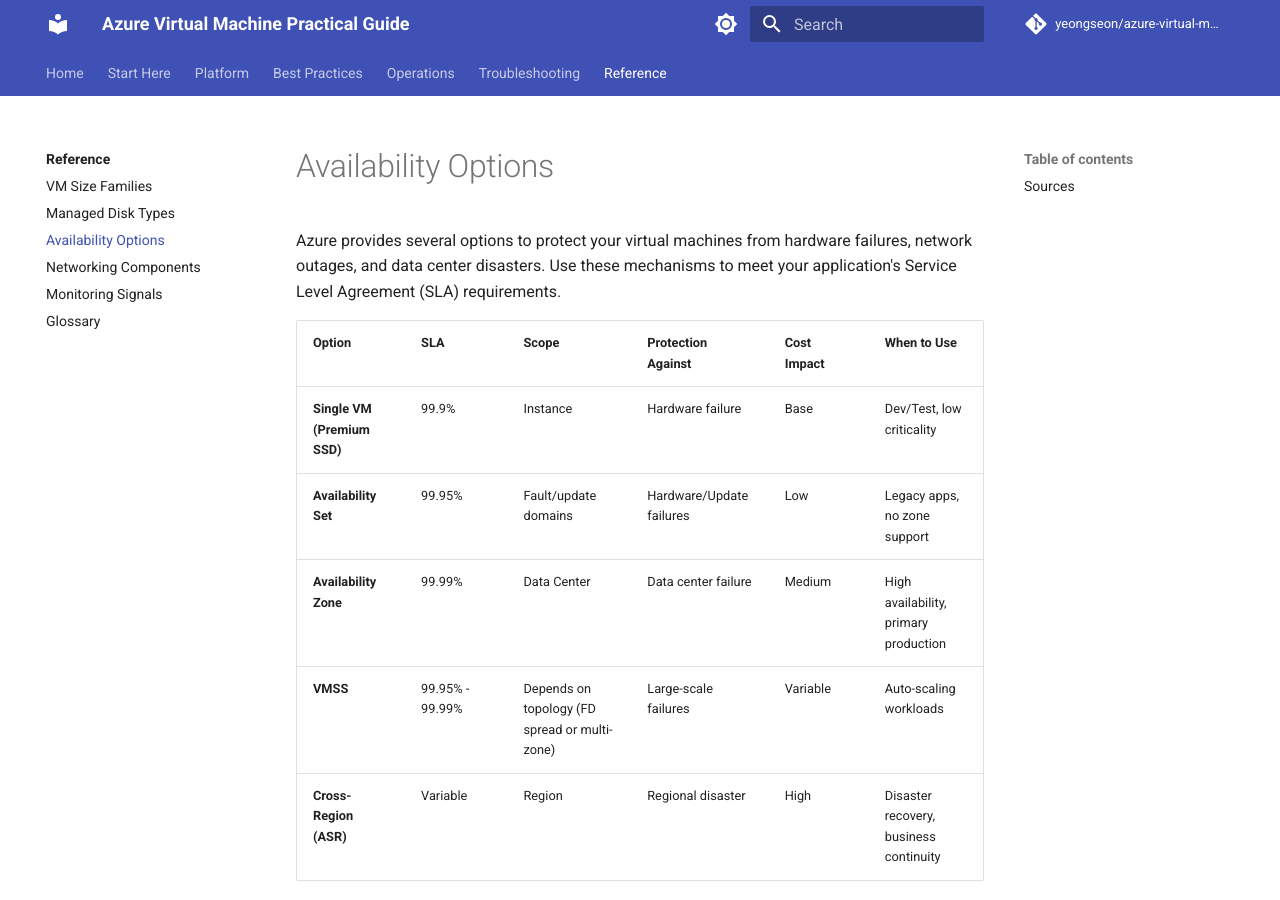
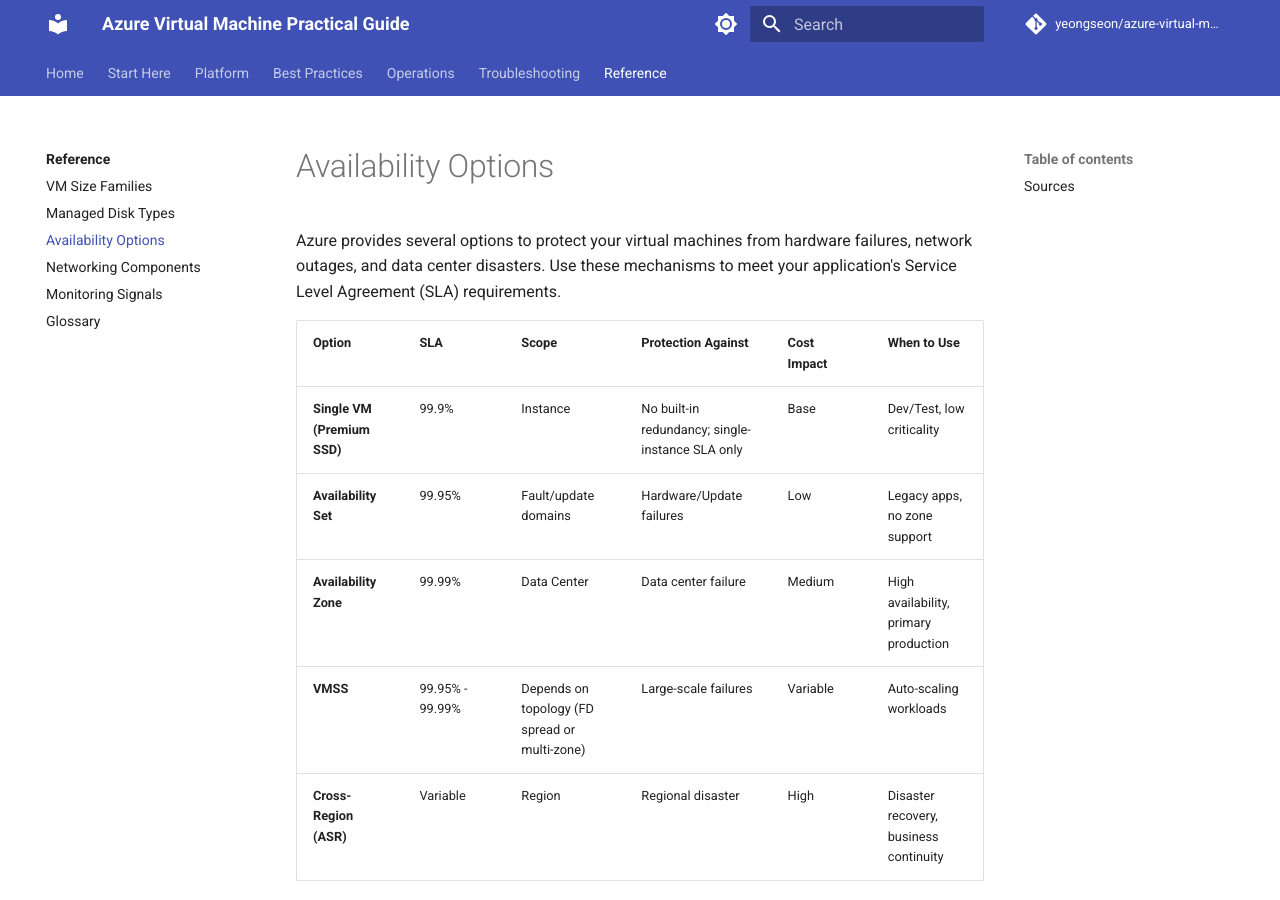
Before and after one commit to yeongseon/azure-virtual-machine-practical-guide, an MkDocs documentation site: the page built from docs/reference/availability-options.md, in a window 1280 px wide and 900 px high. Built offline with MkDocs 1.6.1 and Material for MkDocs 9.7.7, drawn with Linux system fonts in a browser that asks for light colours; comment, search, counter and statistics services are not loaded.

Commit message:
fix: correct single-VM availability wording — no built-in redundancy
- availability-and-resiliency.md: 'Single rack/hardware failure' → 'No built-in redundancy; single-instance SLA only'
- availability-options.md: 'Hardware failure' → 'No built-in redundancy; single-instance SLA only'

Per MS Learn, single VMs with Premium SSD get a 99.9% SLA but do not provide redundancy like availability sets or zones.

```diff
--- a/docs/reference/availability-options.md
+++ b/docs/reference/availability-options.md
@@ -4,7 +4,7 @@ Azure provides several options to protect your virtual machines from hardware fa
 
 | Option | SLA | Scope | Protection Against | Cost Impact | When to Use |
 | :--- | :--- | :--- | :--- | :--- | :--- |
-| **Single VM (Premium SSD)** | 99.9% | Instance | Hardware failure | Base | Dev/Test, low criticality |
+| **Single VM (Premium SSD)** | 99.9% | Instance | No built-in redundancy; single-instance SLA only | Base | Dev/Test, low criticality |
 | **Availability Set** | 99.95% | Fault/update domains | Hardware/Update failures | Low | Legacy apps, no zone support |
 | **Availability Zone** | 99.99% | Data Center | Data center failure | Medium | High availability, primary production |
 | **VMSS** | 99.95% - 99.99% | Depends on topology (FD spread or multi-zone) | Large-scale failures | Variable | Auto-scaling workloads |
```
Also changed, not shown: docs/platform/availability-and-resiliency.md (+1 -1 lines).
